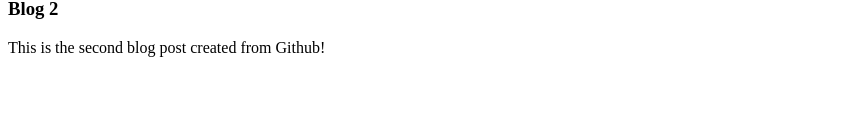
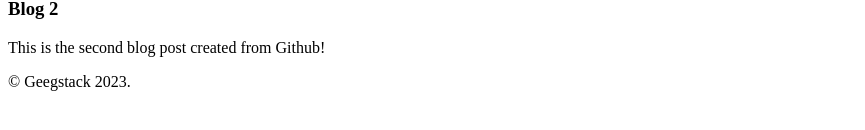
Before and after one commit to arib10/geegstack-class, a plain HTML site: page index.html in a window 1280 px wide. Shown: the part 244-374 px from the top of the page, without its empty margins (0-865 px from the left). Drawn offline with Linux system fonts and the light colour scheme.

Commit message:
Footer added

```diff
--- a/index.html
+++ b/index.html
@@ -20,5 +20,9 @@
             <p>This is the second blog post created from Github!</p>
         </article>
     </section>
+
+    <footer>
+        <p>&copy; Geegstack 2023.</p>
+    </footer>
 </body>
 </html>
```
